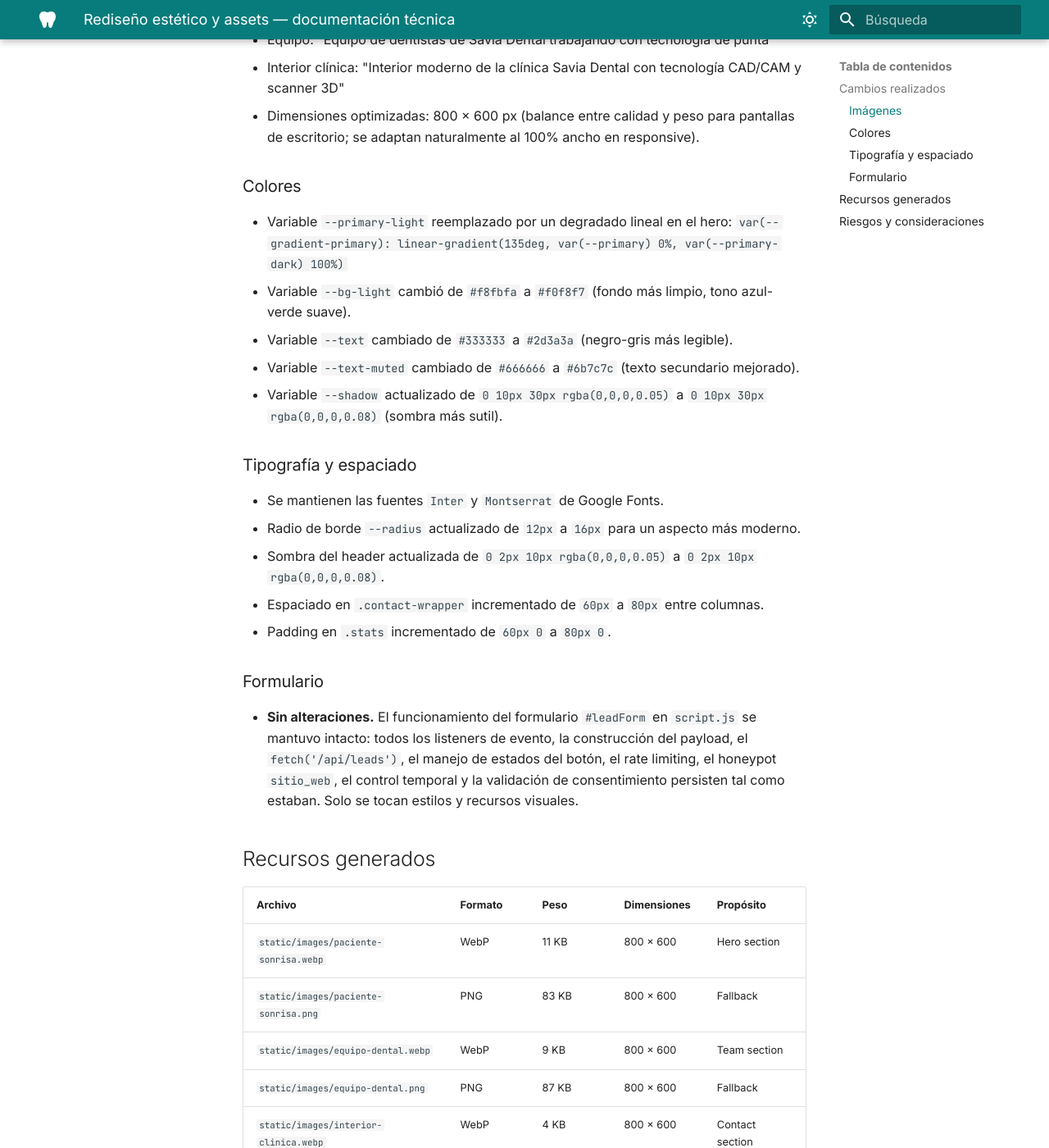
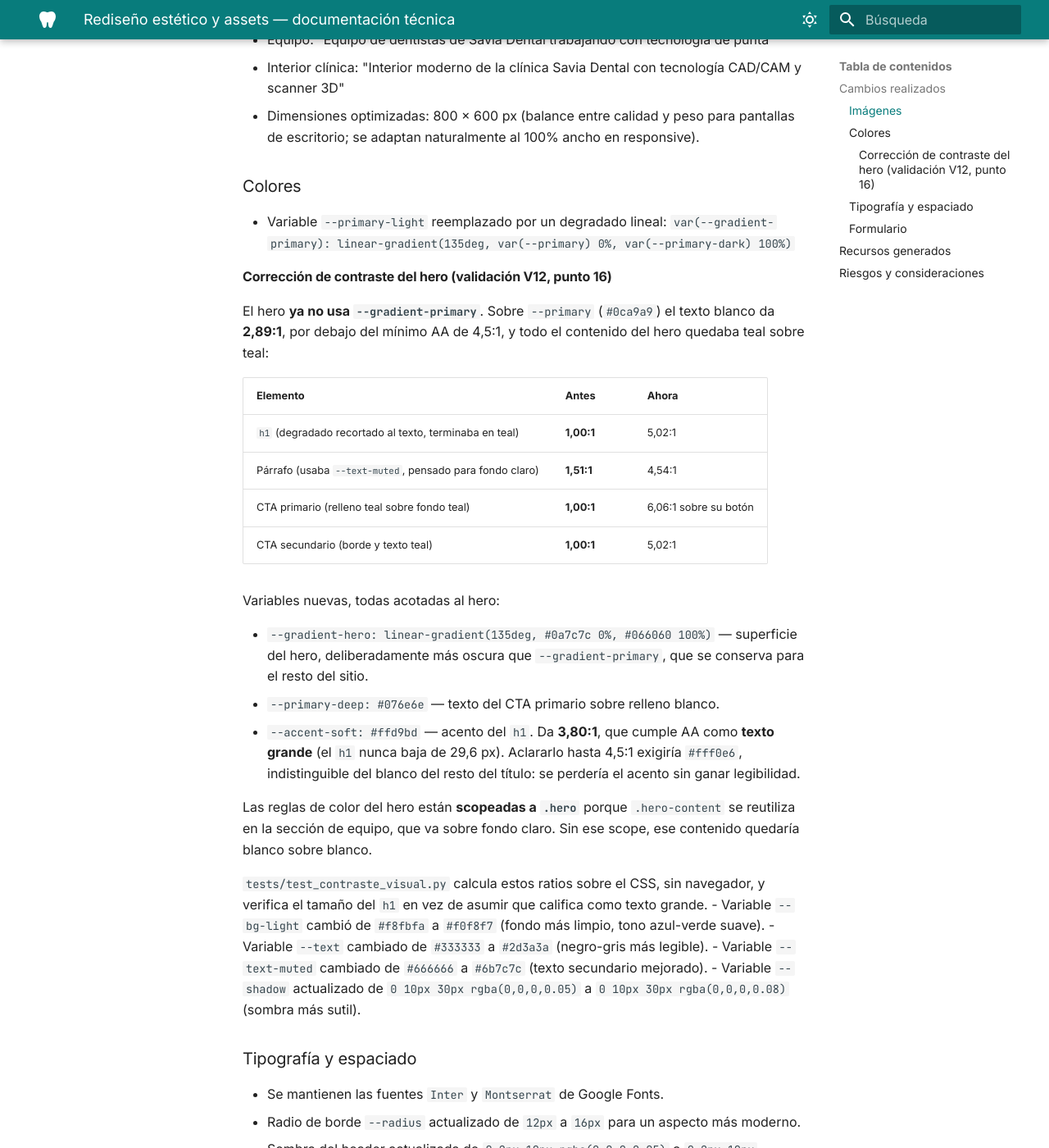
Before and after one commit to jlbellonGmail/gi-clinicadental, an MkDocs documentation site: the page built from docs/tecnica/redisenio-estetico-y-assets.md, in a window 1280 px wide and 1400 px high, scrolled down 650 px. Shown: the whole window at 82% size. Built offline with MkDocs 1.6.1 and Material for MkDocs 9.7.7, drawn with Linux system fonts in a browser that asks for light colours.

Commit message:
fix(visual): hero legible en movil y guard de contraste
La correccion anterior hizo que todo entrara en el viewport, y la
validacion V12 en telefono real volvio a fallar igual: el hero era teal
sobre teal. Cero desbordes y cero legibilidad.

Ratios medidos sobre --gradient-primary (#0ca9a9):

  h1 (degradado recortado al texto)  1.00:1
  parrafo (--text-muted)             1.51:1
  CTA primario (relleno teal)        1.00:1
  CTA secundario (borde teal)        1.00:1

Superficie propia para el hero, --gradient-hero, mas oscura que
--gradient-primary, que se conserva para el resto del sitio. Titulo
blanco, parrafo #eaf6f6, CTA primario blanco con texto --primary-deep,
CTA secundario con borde blanco. Todo scopeado a `.hero`: `.hero-content`
se reutiliza en la seccion de equipo, sobre fondo claro.

Ademas: header movil unificado a 68px (la pagina legal daba 80), h1 legal
y boton "Volver al inicio" reducidos para que no compitan con el titulo,
y tope de 420px en los CTA apilados, que a 768px quedaban como cintas de
705px. El tope no afecta a ningun ancho de telefono: a 430px el
contenedor mide 367px.

tests/test_contraste_visual.py calcula los ratios WCAG sobre el CSS, sin
navegador. El acento del h1 usa el umbral de texto grande (3:1) y el test
verifica el font-size en vez de asumirlo.

Al escribirlo aparecio un hueco en el parser compartido: el selector se
tomaba despues del ultimo `}`, y `@import` no cierra con llave, asi que
la primera regla del archivo se leia como parte del at-rule. Una mascara
global declarada ahi no se detectaba. Verificado: con el parser anterior
ese caso pasaba en verde.

Medido con viewport real a 320/360/390/412/430/768/1024/1440, mas menu
abierto, pagina legal y 404: 0 desbordes, sin mascara. Los cinco guards
nuevos verificados en negativo.

npm test 213/213, pytest 53/53, mkdocs build --strict OK.

Co-Authored-By: Claude Opus 5 <noreply@anthropic.com>
Claude-Session: https://claude.ai/code/session_014dUL5P5UKAfmKGwyV3YE31

```diff
--- a/docs/tecnica/redisenio-estetico-y-assets.md
+++ b/docs/tecnica/redisenio-estetico-y-assets.md
@@ -18,8 +18,40 @@
 
 ### Colores
 
-- Variable `--primary-light` reemplazado por un degradado lineal en el hero:
+- Variable `--primary-light` reemplazado por un degradado lineal:
   `var(--gradient-primary): linear-gradient(135deg, var(--primary) 0%, var(--primary-dark) 100%)`
+
+#### Corrección de contraste del hero (validación V12, punto 16)
+
+El hero **ya no usa `--gradient-primary`**. Sobre `--primary` (`#0ca9a9`)
+el texto blanco da **2,89:1**, por debajo del mínimo AA de 4,5:1, y todo
+el contenido del hero quedaba teal sobre teal:
+
+| Elemento | Antes | Ahora |
+|---|---|---|
+| `h1` (degradado recortado al texto, terminaba en teal) | **1,00:1** | 5,02:1 |
+| Párrafo (usaba `--text-muted`, pensado para fondo claro) | **1,51:1** | 4,54:1 |
+| CTA primario (relleno teal sobre fondo teal) | **1,00:1** | 6,06:1 sobre su botón |
+| CTA secundario (borde y texto teal) | **1,00:1** | 5,02:1 |
+
+Variables nuevas, todas acotadas al hero:
+
+- `--gradient-hero: linear-gradient(135deg, #0a7c7c 0%, #066060 100%)` —
+  superficie del hero, deliberadamente más oscura que
+  `--gradient-primary`, que se conserva para el resto del sitio.
+- `--primary-deep: #076e6e` — texto del CTA primario sobre relleno blanco.
+- `--accent-soft: #ffd9bd` — acento del `h1`. Da **3,80:1**, que cumple AA
+  como **texto grande** (el `h1` nunca baja de 29,6 px). Aclararlo hasta
+  4,5:1 exigiría `#fff0e6`, indistinguible del blanco del resto del
+  título: se perdería el acento sin ganar legibilidad.
+
+Las reglas de color del hero están **scopeadas a `.hero`** porque
+`.hero-content` se reutiliza en la sección de equipo, que va sobre fondo
+claro. Sin ese scope, ese contenido quedaría blanco sobre blanco.
+
+`tests/test_contraste_visual.py` calcula estos ratios sobre el CSS, sin
+navegador, y verifica el tamaño del `h1` en vez de asumir que califica
+como texto grande.
 - Variable `--bg-light` cambió de `#f8fbfa` a `#f0f8f7` (fondo más limpio, tono azul-verde suave).
 - Variable `--text` cambiado de `#333333` a `#2d3a3a` (negro-gris más legible).
 - Variable `--text-muted` cambiado de `#666666` a `#6b7c7c` (texto secundario mejorado).
```
Also changed, not shown: style.css (+123 -6 lines), 2 other files.
